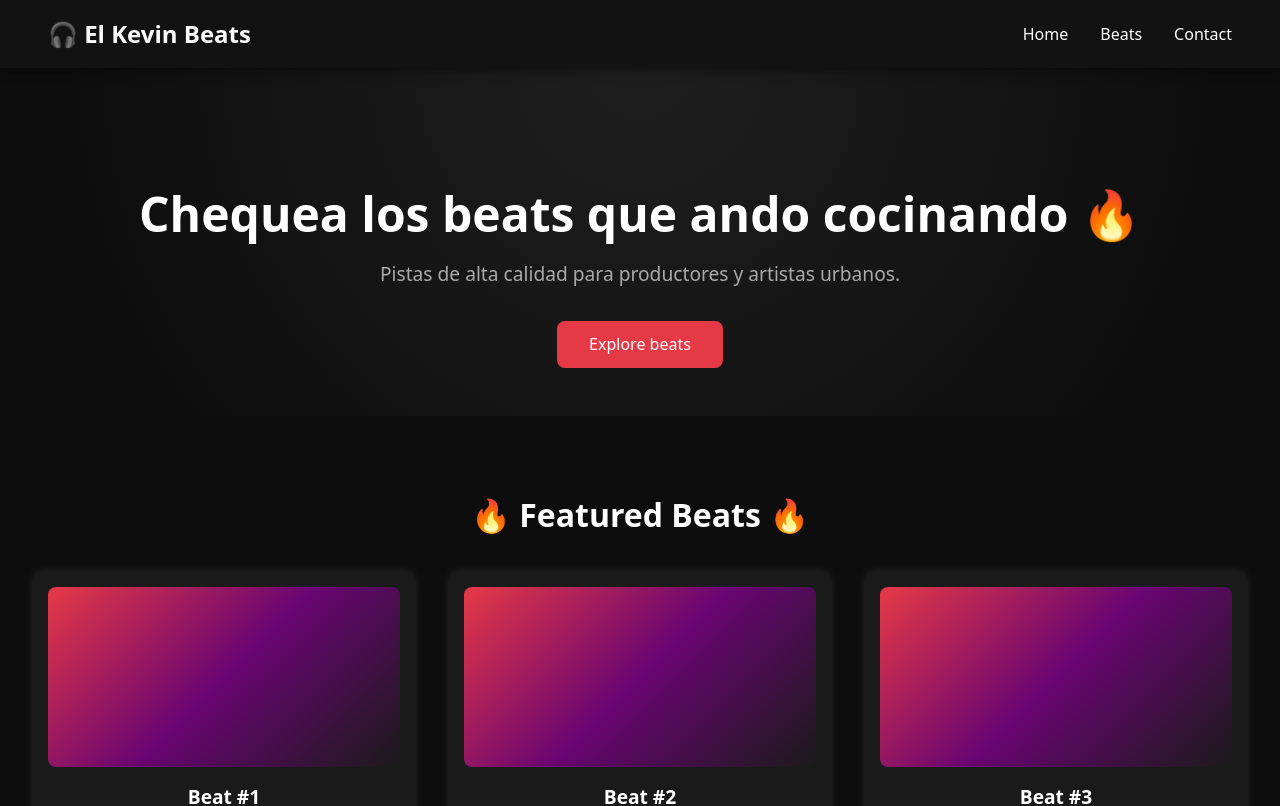
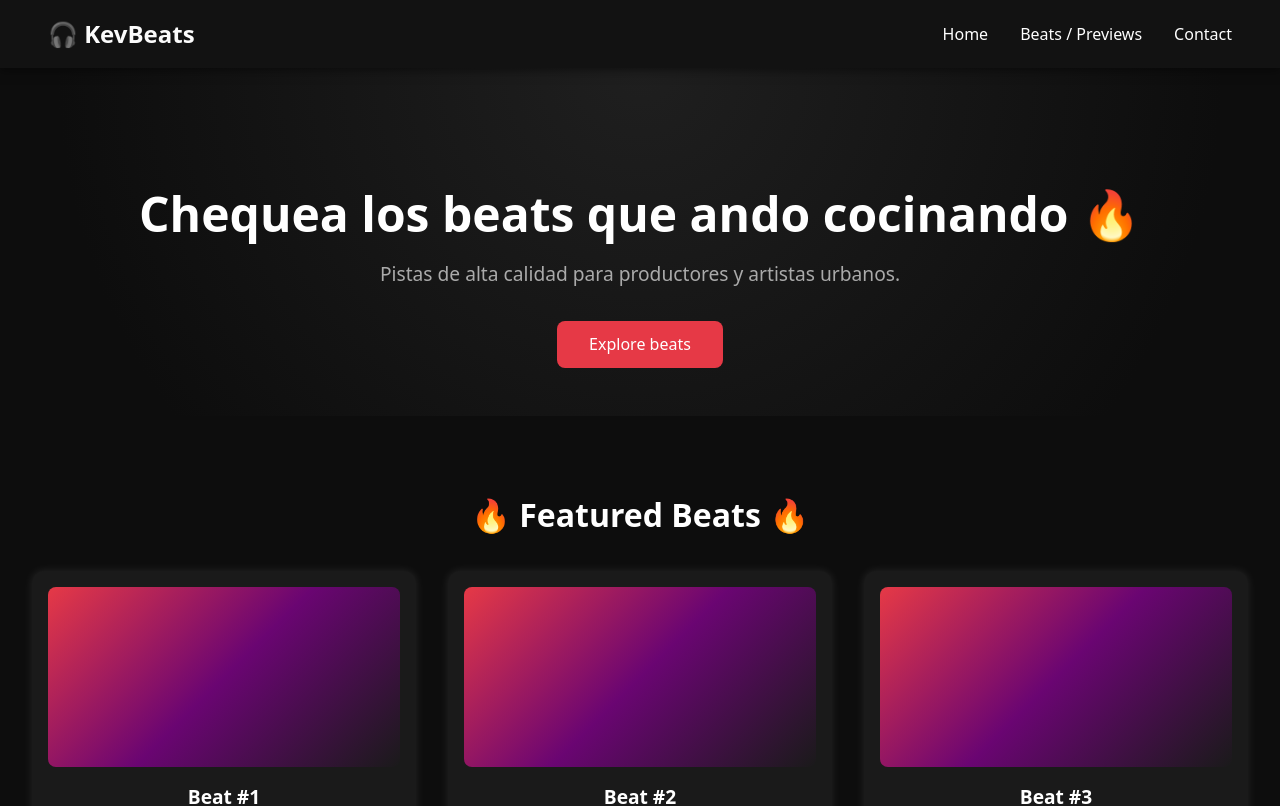
Before and after one commit to Massinl/pagina, a React (Vite) app in the folder my-beats-site/: page / in a window 1280 px wide. Shown: the top 806 px of the page. Built offline with nearby package versions, Linux system fonts and the light colour scheme.

Commit message:
now the nav bar has its own css file

```diff
--- a/my-beats-site/src/components/Navbar.tsx
+++ b/my-beats-site/src/components/Navbar.tsx
@@ -1,45 +1,15 @@
 import { Link } from "react-router-dom";
+import './css/Navbar.css';
 
 export default function Navbar() {
   return (
-    <nav style={styles.nav}>
-      <h2 style={styles.logo}>🎧 El Kevin Beats</h2>
-      <div style={styles.links}>
-        <Link to="/" style={styles.link}>Home</Link>
-        <Link to="/beats" style={styles.link}>Beats</Link>
-        <Link to="/contact" style={styles.link}>Contact</Link>
+    <nav className="nav">
+      <h2 className="logo">🎧 KevBeats</h2>
+      <div className="links">
+        <Link to="/" className="link">Home</Link>
+        <Link to="/beats" className="link">Beats / Previews</Link>
+        <Link to="/contact" className="link">Contact</Link>
       </div>
     </nav>
   );
 }
-
-const styles = {
-  nav: {
-    display: "flex",
-    justifyContent: "space-between",
-    alignItems: "center",
-    padding: "1rem 3rem",
-    backgroundColor: "#121212",
-    boxShadow: "0 2px 10px rgba(0,0,0,0.5)",
-    position: "sticky",
-    top: 0,
-    zIndex: 100,
-  },
-  logo: {
-    color: "#fbfbfbff",
-    margin: 0,
-    fontWeight: "700",
-    fontSize: "1.5rem",
-  },
-  links: {
-    display: "flex",
-    gap: "2rem",
-  },
-  link: {
-  color: "rgba(255, 255, 255, 1)",
-  textDecoration: "none",
-  fontWeight: "500",
-  transition: "color 0.3s, text-shadow 0.3s",
-},
-
-};
--- /dev/null
+++ b/my-beats-site/src/components/css/Navbar.css
@@ -0,0 +1,32 @@
+/* Navbar.css or similar file */
+
+.nav {
+  display: flex;
+  justify-content: space-between;
+  align-items: center;
+  padding: 1rem 3rem;
+  background-color: #121212;
+  box-shadow: 0 2px 10px rgba(0, 0, 0, 0.5);
+  position: sticky;
+  top: 0;
+  z-index: 100;
+}
+
+.logo {
+  color: #fbfbfbff;
+  margin: 0;
+  font-weight: 700;
+  font-size: 1.5rem;
+}
+
+.links {
+  display: flex;
+  gap: 2rem;
+}
+
+.link {
+  color: rgba(255, 255, 255, 1);
+  text-decoration: none;
+  font-weight: 500;
+  transition: color 0.3s, text-shadow 0.3s;
+}
```
